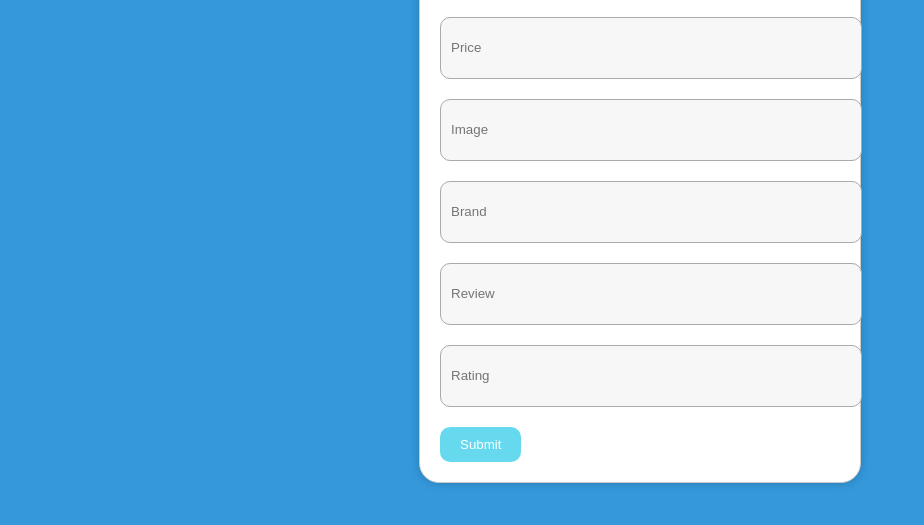
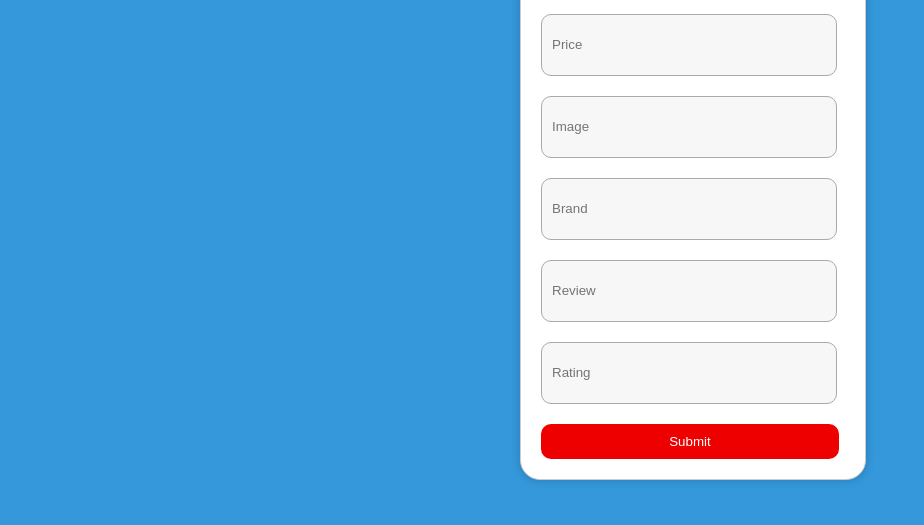
Before and after one commit to AbhayDixitDev/Admin-Dashboard, a plain HTML site: page product.html in a window 1280 px wide. Both pictures are taken after a click on the button "Registration Form". Shown: the part 237-762 px from the top of the page, without its empty margins (0-924 px from the left). Drawn offline with Linux system fonts and the light colour scheme.

Commit message:
update add product page

```diff
--- a/product.html
+++ b/product.html
@@ -5,22 +5,25 @@
     <meta name="viewport" content="width=device-width, initial-scale=1.0">
     <title>Product Registration Form</title>
     <style>
-        /* Global Styles */
+
         body {
             font-family: Arial, sans-serif;
-            background-color: #3498db; /* blue background color */
+            background-color: #3498db;
         }
 
-        /* Form Styles */
         form {
             max-width: 400px;
             margin: 40px auto;
             padding: 20px;
             background-color: #fff;
             border: 1px solid #ccc;
-            border-radius: 20px; /* changed border radius to 20px for a more rounded shape */
+            border-radius: 20px;
             box-shadow: 0 0 10px rgba(0, 0, 0, 0.2);
-            display: none; /* hide form by default */
+            display: none;
+            position: absolute;
+            top: 5%;
+            margin-left: 40%;
+            margin-right: 30%;
         }
 
         form.show {
@@ -28,12 +31,12 @@
         }
 
         input[type="text"] {
-            width: 100%;
+            width: 90%;
             height: 40px;
             margin-bottom: 20px;
             padding: 10px;
             border: 1px solid #aaa;
-            border-radius: 10px; /* changed border radius to 10px for a more rounded shape */
+            border-radius: 10px;
             background-color: #f7f7f7;
         }
 
@@ -43,16 +46,17 @@
         }
 
         button[type="button"] {
-            background-color: #66d9ef;
+            background-color: #ee0000;
             color: #fff;
             padding: 10px 20px;
             border: none;
-            border-radius: 10px; /* changed border radius to 10px for a more rounded shape */
+            border-radius: 10px;
             cursor: pointer;
+            width: 98%;
         }
 
         button[type="button"]:hover {
-            background-color: #34c759;
+            background-color: #00ccf5;
         }
 
         /* Button to show/hide form */
@@ -61,7 +65,7 @@
             color: #fff;
             padding: 10px 20px;
             border: none;
-            border-radius: 10px; /* changed border radius to 10px for a more rounded shape */
+            border-radius: 10px;
             cursor: pointer;
         }
 
```
